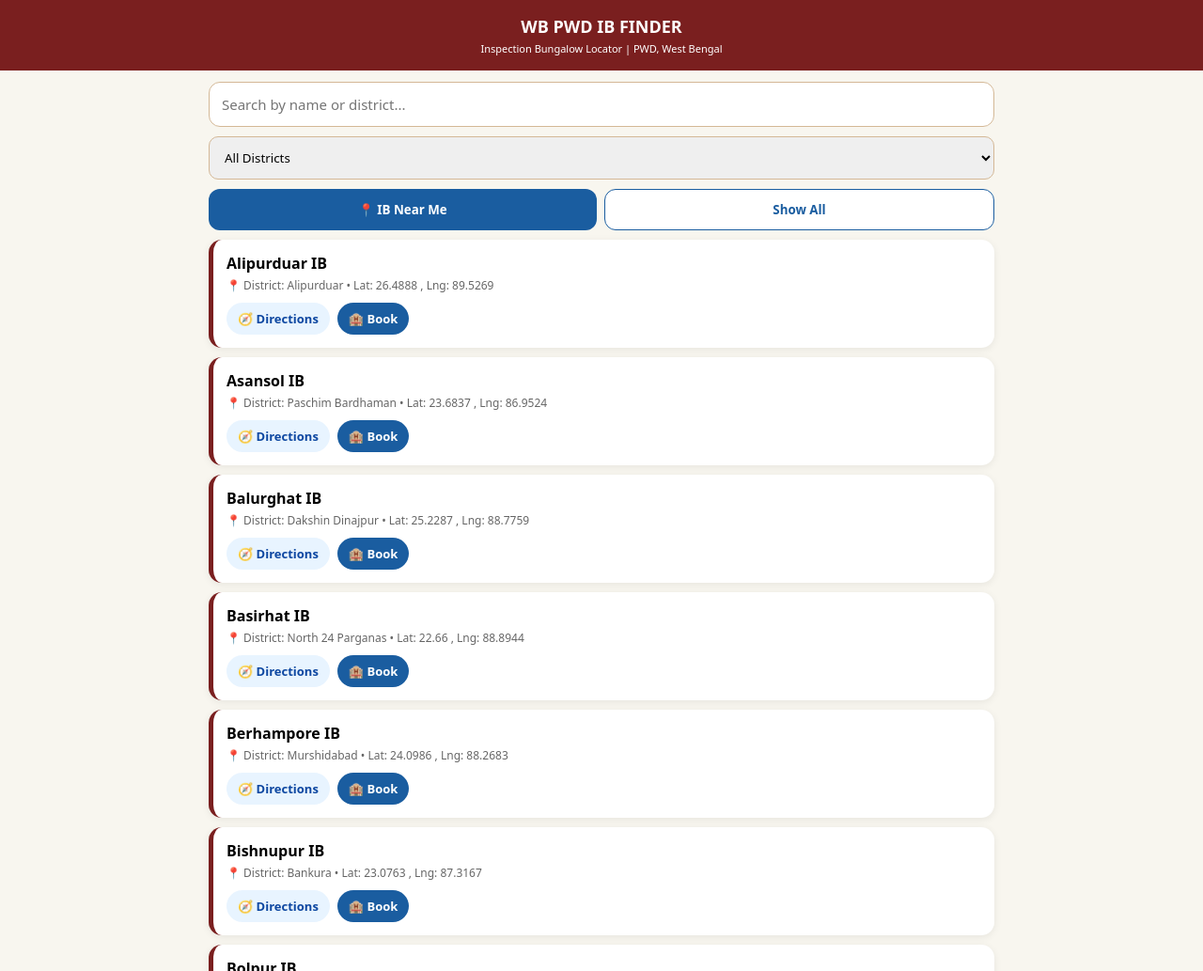
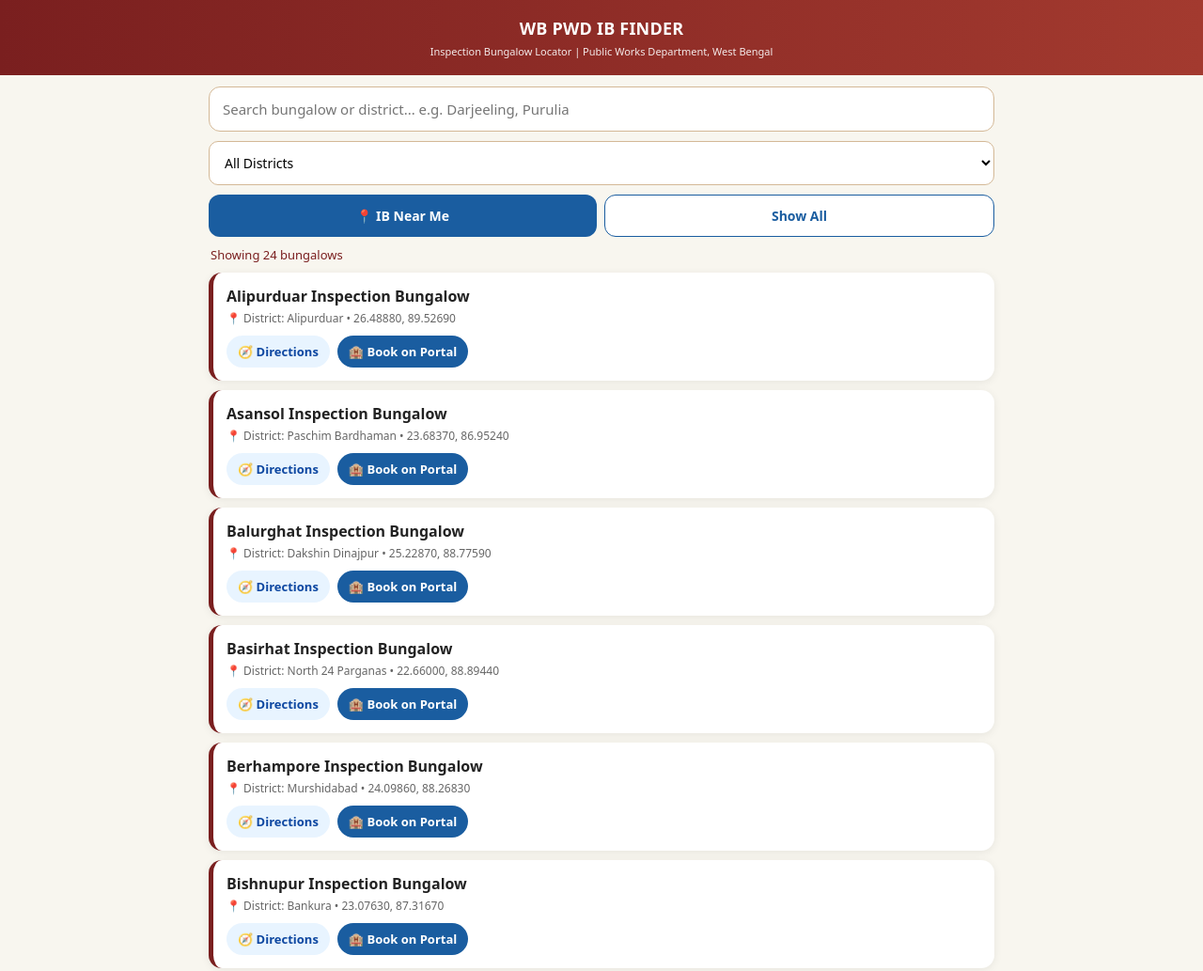
Before and after one commit to jkc-pwd/pwd-ib-finder, a plain HTML site: page index.html in a window 1280 px wide. Shown: the top 1033 px of the page at 94% size. Drawn offline with Linux system fonts and the light colour scheme.

Commit message:
Update index.html

```diff
--- a/index.html
+++ b/index.html
@@ -5,84 +5,128 @@
 <meta name="viewport" content="width=device-width, initial-scale=1.0">
 <title>WB PWD IB Finder | Jayanta Kumar Chakraborty EE/PWD</title>
 <style>
-*{box-sizing:border-box;font-family:system-ui,Segoe UI,Roboto}
-body{margin:0;background:#f8f6ef}
-.header{background:#7a1f1f;color:#fff;padding:16px;text-align:center}
-.header h1{margin:0;font-size:18px}
+*{box-sizing:border-box;font-family:system-ui,-apple-system,Segoe UI,Roboto}
+body{margin:0;background:#f8f6ef;color:#222}
+.header{background:linear-gradient(90deg,#7a1f1f,#a33a2f);color:#fff;padding:18px;text-align:center}
+.header h1{margin:0;font-size:18px;letter-spacing:.2px}
+.header p{margin:5px 0 0;font-size:11px;opacity:.9}
 .container{max-width:860px;margin:0 auto;padding:12px}
-.search{width:100%;padding:13px;border-radius:12px;border:1.5px solid #d4b896;font-size:15px}
+.search{width:100%;padding:13px 14px;border-radius:12px;border:1.5px solid #d4b896;font-size:15px;outline:none;background:#fff}
 .row{display:flex;gap:8px;margin:10px 0}
-select{flex:1;padding:12px;border-radius:10px;border:1.5px solid #d4b896}
-.btn{flex:1;padding:12px;border-radius:12px;border:none;font-weight:700;cursor:pointer}
-.btn-p{background:#1a5da0;color:#fff}.btn-s{background:#fff;border:1.5px solid #1a5da0;color:#1a5da0}
-.card{background:#fff;border-radius:14px;padding:14px;margin-top:10px;box-shadow:0 2px 8px rgba(0,0,0,.07);border-left:5px solid #7a1f1f}
+select{flex:1;padding:12px;border-radius:10px;border:1.5px solid #d4b896;background:#fff;font-size:14px}
+.btn{flex:1;padding:12px;border-radius:12px;border:none;font-weight:700;cursor:pointer;font-size:14px}
+.btn-p{background:#1a5da0;color:#fff}
+.btn-s{background:#fff;border:1.5px solid #1a5da0;color:#1a5da0}
+.card{background:#fff;border-radius:14px;padding:14px;margin-top:10px;box-shadow:0 2px 10px rgba(0,0,0,.07);border-left:5px solid #7a1f1f}
 .meta{font-size:12px;color:#666;margin-top:4px}
-.acts{display:flex;gap:8px;margin-top:10px}
+.acts{display:flex;gap:8px;margin-top:10px;flex-wrap:wrap}
 .acts a{padding:8px 12px;border-radius:20px;text-decoration:none;font-size:13px;font-weight:600}
-.map{background:#e8f4ff;color:#0d47a1}.book{background:#1a5da0;color:#fff}
+.map{background:#e8f4ff;color:#0d47a1}
+.book{background:#1a5da0;color:#fff}
 .km{background:#fef3c7;padding:3px 8px;border-radius:12px;font-size:11px;margin-left:6px}
-.footer{margin-top:16px;background:#fff;padding:10px;border-radius:10px;font-size:11px;text-align:center;color:#666}
+.footer{margin-top:18px;background:#fff;padding:12px;border-radius:12px;font-size:11px;color:#666;text-align:center;border:1px dashed #d4b896}
 </style>
 </head>
 <body>
-<div class="header"><h1>WB PWD IB FINDER</h1><p style="margin:4px 0 0;font-size:11px">Inspection Bungalow Locator | PWD, West Bengal</p></div>
+<div class="header">
+<h1>WB PWD IB FINDER</h1>
+<p>Inspection Bungalow Locator | Public Works Department, West Bengal</p>
+</div>
 <div class="container">
-<input id="q" class="search" placeholder="Search by name or district..." oninput="render()">
-<div class="row"><select id="dist" onchange="render()"><option value="">All Districts</option></select></div>
-<div class="row"><button class="btn btn-p" onclick="nearMe()">📍 IB Near Me</button><button class="btn btn-s" onclick="clearF()">Show All</button></div>
-<div id="status" style="font-size:13px;color:#7a1f1f;margin:6px 2px"></div>
+<input id="q" class="search" placeholder="Search bungalow or district... e.g. Darjeeling, Purulia" oninput="render()">
+<div class="row">
+<select id="dist" onchange="render()"><option value="">All Districts</option></select>
+</div>
+<div class="row">
+<button class="btn btn-p" onclick="nearMe()">📍 IB Near Me</button>
+<button class="btn btn-s" onclick="clearF()">Show All</button>
+</div>
+<div id="status" style="font-size:13px;color:#7a1f1f;margin:6px 2px;min-height:18px"></div>
 <div id="list"></div>
-<div class="footer">Booking: pwdbungalow.wb.gov.in<br>Conceptualized & Developed by <b>Jayanta Kumar Chakraborty, EE/PWD</b></div>
+<div class="footer">
+<b>Booking Portal:</b> <a href="https://pwdbungalow.wb.gov.in" target="_blank">pwdbungalow.wb.gov.in</a><br>
+Conceptualized & Developed by <b>Jayanta Kumar Chakraborty, EE/PWD, Govt. of West Bengal</b><br>
+District Wise Filter • GPS Near Me • One-Tap Directions • Official Booking
+</div>
 </div>
 <script>
 const DATA=[
-{name:"Alipurduar IB",district:"Alipurduar",lat:26.4888,lng:89.5269},
-{name:"Asansol IB",district:"Paschim Bardhaman",lat:23.6837,lng:86.9524},
-{name:"Balurghat IB",district:"Dakshin Dinajpur",lat:25.2287,lng:88.7759},
-{name:"Basirhat IB",district:"North 24 Parganas",lat:22.66,lng:88.8944},
-{name:"Berhampore IB",district:"Murshidabad",lat:24.0986,lng:88.2683},
-{name:"Bishnupur IB",district:"Bankura",lat:23.0763,lng:87.3167},
-{name:"Bolpur IB",district:"Birbhum",lat:23.6696,lng:87.6778},
-{name:"Bongaon IB",district:"North 24 Parganas",lat:23.0426,lng:88.8178},
-{name:"Chalsa IB",district:"Jalpaiguri",lat:26.8811,lng:88.7853},
+{name:"Alipurduar Inspection Bungalow",district:"Alipurduar",lat:26.4888,lng:89.5269},
+{name:"Asansol Inspection Bungalow",district:"Paschim Bardhaman",lat:23.6837,lng:86.9524},
+{name:"Balurghat Inspection Bungalow",district:"Dakshin Dinajpur",lat:25.2287,lng:88.7759},
+{name:"Basirhat Inspection Bungalow",district:"North 24 Parganas",lat:22.66,lng:88.8944},
+{name:"Berhampore Inspection Bungalow",district:"Murshidabad",lat:24.0986,lng:88.2683},
+{name:"Bishnupur Inspection Bungalow",district:"Bankura",lat:23.0763,lng:87.3167},
+{name:"Bolpur Inspection Bungalow",district:"Birbhum",lat:23.6696,lng:87.6778},
+{name:"Bongaon Inspection Bungalow",district:"North 24 Parganas",lat:23.0426,lng:88.8178},
+{name:"Chalsa Inspection Bungalow",district:"Jalpaiguri",lat:26.8811,lng:88.7853},
 {name:"Cooch Behar Highway IB",district:"Cooch Behar",lat:26.3255,lng:89.4439},
-{name:"Cooch Behar IB",district:"Cooch Behar",lat:26.3245,lng:89.4486},
-{name:"Darjeeling IB",district:"Darjeeling",lat:27.0413,lng:88.2685},
-{name:"Digha IB",district:"Purba Medinipur",lat:21.6277,lng:87.5044},
-{name:"Durgapur IB",district:"Paschim Bardhaman",lat:23.5487,lng:87.2932},
-{name:"Jhargram IB",district:"Jhargram",lat:22.4547,lng:86.9965},
-{name:"Kalyani IB",district:"Nadia",lat:22.9758,lng:88.4347},
+{name:"Cooch Behar Inspection Bungalow",district:"Cooch Behar",lat:26.3245,lng:89.4486},
+{name:"Darjeeling Inspection Bungalow",district:"Darjeeling",lat:27.0413,lng:88.2685},
+{name:"Digha Inspection Bungalow",district:"Purba Medinipur",lat:21.6277,lng:87.5044},
+{name:"Durgapur Inspection Bungalow",district:"Paschim Bardhaman",lat:23.5487,lng:87.2932},
+{name:"Jhargram Inspection Bungalow",district:"Jhargram",lat:22.4547,lng:86.9965},
+{name:"Kalyani Inspection Bungalow",district:"Nadia",lat:22.9758,lng:88.4347},
 {name:"Krishnanagar IB",district:"Nadia",lat:23.4076,lng:88.492},
-{name:"Kulik IB",district:"Uttar Dinajpur",lat:25.6249,lng:88.1227},
-{name:"Madarihat IB",district:"Alipurduar",lat:26.6972,lng:89.2685},
-{name:"Malda IB Bugbari",district:"Malda",lat:25.0072,lng:88.1459},
-{name:"Peshok IB",district:"Darjeeling",lat:27.0692,lng:88.3883},
+{name:"Kulik Rest Shed",district:"Uttar Dinajpur",lat:25.63483,lng:88.120165},
+{name:"Madarihat Inspection Bungalow",district:"Alipurduar",lat:26.6972,lng:89.2685},
+{name:"Malda Inspection Bungalow Bugbari",district:"Malda",lat:25.0072,lng:88.1459},
+{name:"Peshok Inspection Bungalow",district:"Darjeeling",lat:27.0692,lng:88.3883},
 {name:"Purulia Bungalow",district:"Purulia",lat:23.3314,lng:86.3653},
-{name:"Shaktigarh Rest Shade",district:"Darjeeling",lat:26.7462,lng:88.4181},
-{name:"Siliguri IB",district:"Darjeeling",lat:26.7271,lng:88.3953}
+{name:"Shaktigarh Rest Shade, Siliguri",district:"Darjeeling",lat:26.7462,lng:88.4181},
+{name:"Siliguri Inspection Bungalow",district:"Darjeeling",lat:26.7271,lng:88.3953}
 ];
-function init(){const d=document.getElementById('dist');[...new Set(DATA.map(x=>x.district))].sort().forEach(v=>{let o=document.createElement('option');o.value=v;o.textContent=v;d.appendChild(o)});}
-function distKm(a,b,c,d){const R=6371;const dLat=(c-a)*Math.PI/180,dLon=(d-b)*Math.PI/180;const la1=a*Math.PI/180,la2=c*Math.PI/180;const x=Math.sin(dLat/2)**2+Math.cos(la1)*Math.cos(la2)*Math.sin(dLon/2)**2;return R*2*Math.atan2(Math.sqrt(x),Math.sqrt(1-x));}
+function init(){
+ const d=document.getElementById('dist');
+ [...new Set(DATA.map(x=>x.district))].sort().forEach(v=>{
+  let o=document.createElement('option');o.value=v;o.textContent=v;d.appendChild(o);
+ });
+}
+function distKm(a,b,c,d){
+ const R=6371;const dLat=(c-a)*Math.PI/180,dLon=(d-b)*Math.PI/180;
+ const la1=a*Math.PI/180,la2=c*Math.PI/180;
+ const x=Math.sin(dLat/2)**2+Math.cos(la1)*Math.cos(la2)*Math.sin(dLon/2)**2;
+ return R*2*Math.atan2(Math.sqrt(x),Math.sqrt(1-x));
+}
 let uLat=null,uLng=null;
 function nearMe(){
- const s=document.getElementById('status');s.textContent='📡 Finding your exact location... please allow GPS permission';
+ const s=document.getElementById('status');
+ s.textContent='📡 Finding your exact location... please allow GPS permission';
  if(!navigator.geolocation){s.textContent='❌ GPS not supported on this device';return;}
  navigator.geolocation.getCurrentPosition(p=>{
   uLat=p.coords.latitude;uLng=p.coords.longitude;
   DATA.forEach(it=>it._d=distKm(uLat,uLng,it.lat,it.lng));
   DATA.sort((a,b)=>a._d-b._d);
-  s.textContent=`✅ Your location: ${uLat.toFixed(4)}, ${uLng.toFixed(4)} • Showing nearest IB first (accurate within ${Math.round(p.coords.accuracy)}m)`;
+  s.textContent=`✅ Your location: ${uLat.toFixed(5)}, ${uLng.toFixed(5)} • Nearest first • Accuracy ~${Math.round(p.coords.accuracy)}m`;
   render(true);
  },err=>{
-  let msg='';if(err.code==1)msg='❌ Location permission denied. Please enable Location in browser settings.';else if(err.code==2)msg='❌ Location unavailable. Turn on GPS.';else msg='❌ Timeout. Try again outside building.';
+  let msg='';if(err.code==1)msg='❌ Permission denied. Please enable Location in browser.';else if(err.code==2)msg='❌ Location unavailable. Turn on GPS and try outside.';else msg='❌ Timeout. Please try again.';
   document.getElementById('status').textContent=msg;
  },{enableHighAccuracy:true,timeout:15000,maximumAge:0});
 }
-function clearF(){document.getElementById('q').value='';document.getElementById('dist').value='';document.getElementById('status').textContent='';uLat=null;DATA.forEach(d=>delete d._d);render();}
+function clearF(){
+ document.getElementById('q').value='';document.getElementById('dist').value='';
+ document.getElementById('status').textContent='';uLat=null;
+ DATA.forEach(d=>delete d._d);render();
+}
 function render(isNear=false){
- const q=document.getElementById('q').value.toLowerCase();const df=document.getElementById('dist').value;
- let list=DATA.filter(it=>{if(df&&it.district!==df)return false;if(q){const h=(it.name+' '+it.district).toLowerCase();if(!h.includes(q))return false;}return true;});
- document.getElementById('list').innerHTML=list.map(it=>`<div class="card"><b>${it.name}</b>${it._d!==undefined?`<span class="km">${it._d.toFixed(1)} km away</span>`:''}<div class="meta">📍 District: ${it.district} • Lat: ${it.lat} , Lng: ${it.lng}</div><div class="acts"><a class="map" target="_blank" href="https://www.google.com/maps/dir/?api=1&destination=${it.lat},${it.lng}">🧭 Directions</a><a class="book" target="_blank" href="https://pwdbungalow.wb.gov.in">🏨 Book</a></div></div>`).join('');
+ const q=document.getElementById('q').value.toLowerCase();
+ const df=document.getElementById('dist').value;
+ let list=DATA.filter(it=>{
+  if(df&&it.district!==df) return false;
+  if(q){const h=(it.name+' '+it.district).toLowerCase();if(!h.includes(q)) return false;}
+  return true;
+ });
+ document.getElementById('list').innerHTML=list.map(it=>`
+  <div class="card">
+   <b>${it.name}</b> ${it._d!==undefined?`<span class="km">${it._d.toFixed(1)} km away</span>`:''}
+   <div class="meta">📍 District: ${it.district} • ${it.lat.toFixed(5)}, ${it.lng.toFixed(5)}</div>
+   <div class="acts">
+    <a class="map" target="_blank" href="https://www.google.com/maps/dir/?api=1&destination=${it.lat},${it.lng}">🧭 Directions</a>
+    <a class="book" target="_blank" href="https://pwdbungalow.wb.gov.in">🏨 Book on Portal</a>
+   </div>
+  </div>`).join('');
+ if(!isNear) document.getElementById('status').textContent=`Showing ${list.length} bungalows`;
 }
 init();render();
 </script>
```
